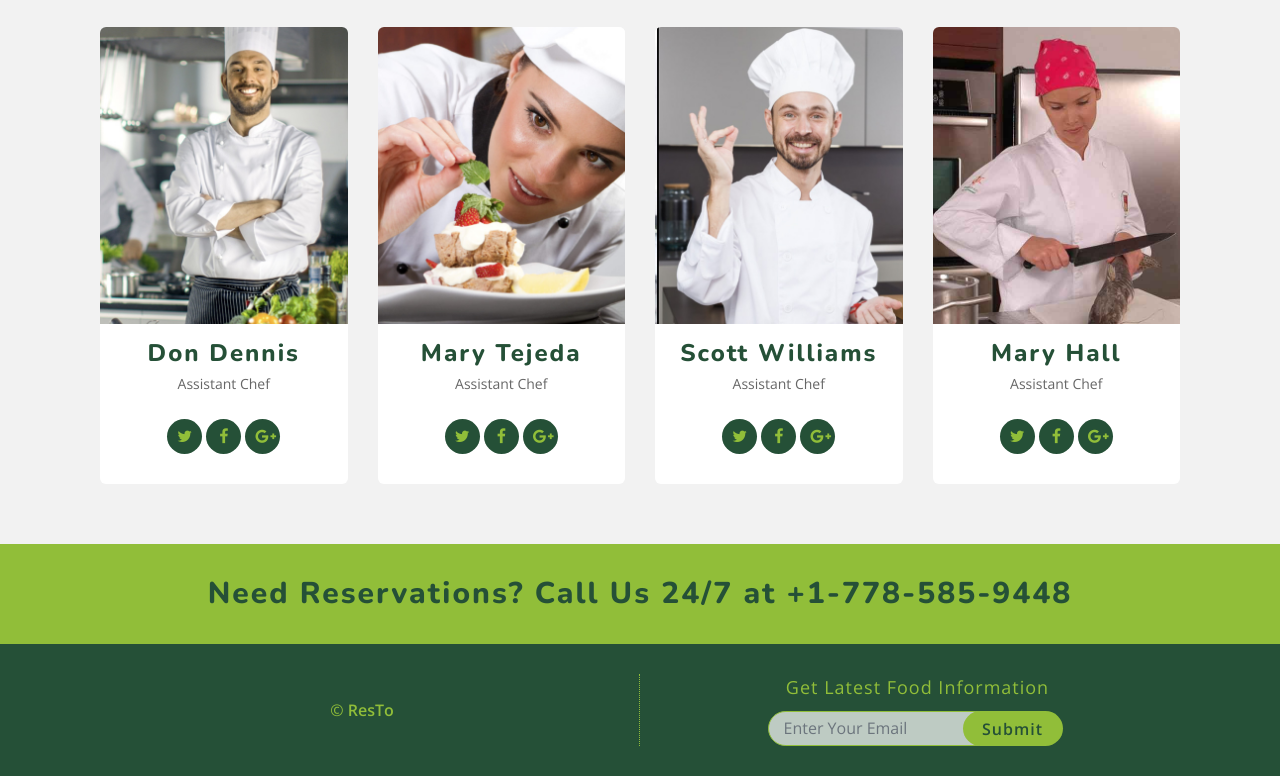
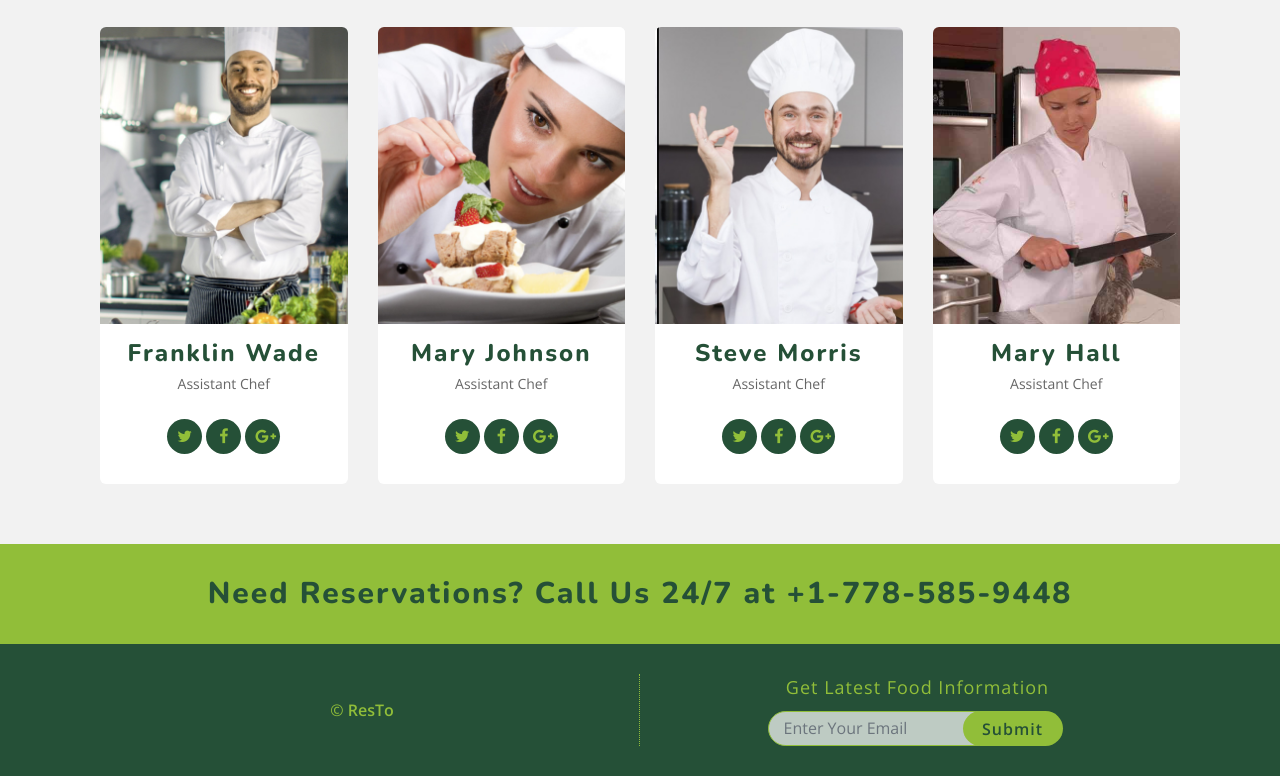
Before and after one commit to RonelSutabinto/DGL-203-project-Fall-Class-, a plain HTML site: page about.html in a window 1280 px wide. Shown: the part 1098-1874 px from the top of the page. Drawn offline with nearby package versions, Linux system fonts and the light colour scheme.

Commit message:
update content

```diff
--- a/about.html
+++ b/about.html
@@ -134,7 +134,7 @@
                         <div class="col-sm-6 col-md-3">
                             <div class="single-team">
                                 <img src="img/team-1.jpg" alt="">
-                                <h4>Don Dennis</h4>
+                                <h4>Franklin Wade</h4>
                                 <p>Assistant Chef</p>
                                 <ul class="icon">
                                     <li><a href="#" class="fa fa-twitter"></a></li>
@@ -147,7 +147,7 @@
                         <div class="col-sm-6 col-md-3">
                             <div class="single-team">
                                 <img src="img/team-2.jpg" alt="">
-                                <h4>Mary Tejeda</h4>
+                                <h4>Mary Johnson</h4>
                                 <p>Assistant Chef</p>
                                 <ul class="icon">
                                     <li><a href="#" class="fa fa-twitter"></a></li>
@@ -160,7 +160,7 @@
                         <div class="col-sm-6 col-md-3">
                             <div class="single-team">
                                 <img src="img/team-3.jpg" alt="">
-                                <h4>Scott Williams</h4>
+                                <h4>Steve Morris</h4>
                                 <p>Assistant Chef</p>
                                 <ul class="icon">
                                     <li><a href="#" class="fa fa-twitter"></a></li>
--- a/css/style.css
+++ b/css/style.css
@@ -807,7 +807,7 @@ body.mobile-nav-active #mobile-nav-toggle {
 /* ================================================= */
 
 #reservations {
-    background: url("../img/reservations-bg.jpg") center top no-repeat fixed;
+    background: url("../img/slider-1.jpg") center top no-repeat fixed;
     background-size: cover;
     padding: 50px 0 45px 0;
     text-align: center;
```
Also changed, not shown: img/reservations-bg.jpg (deleted).
